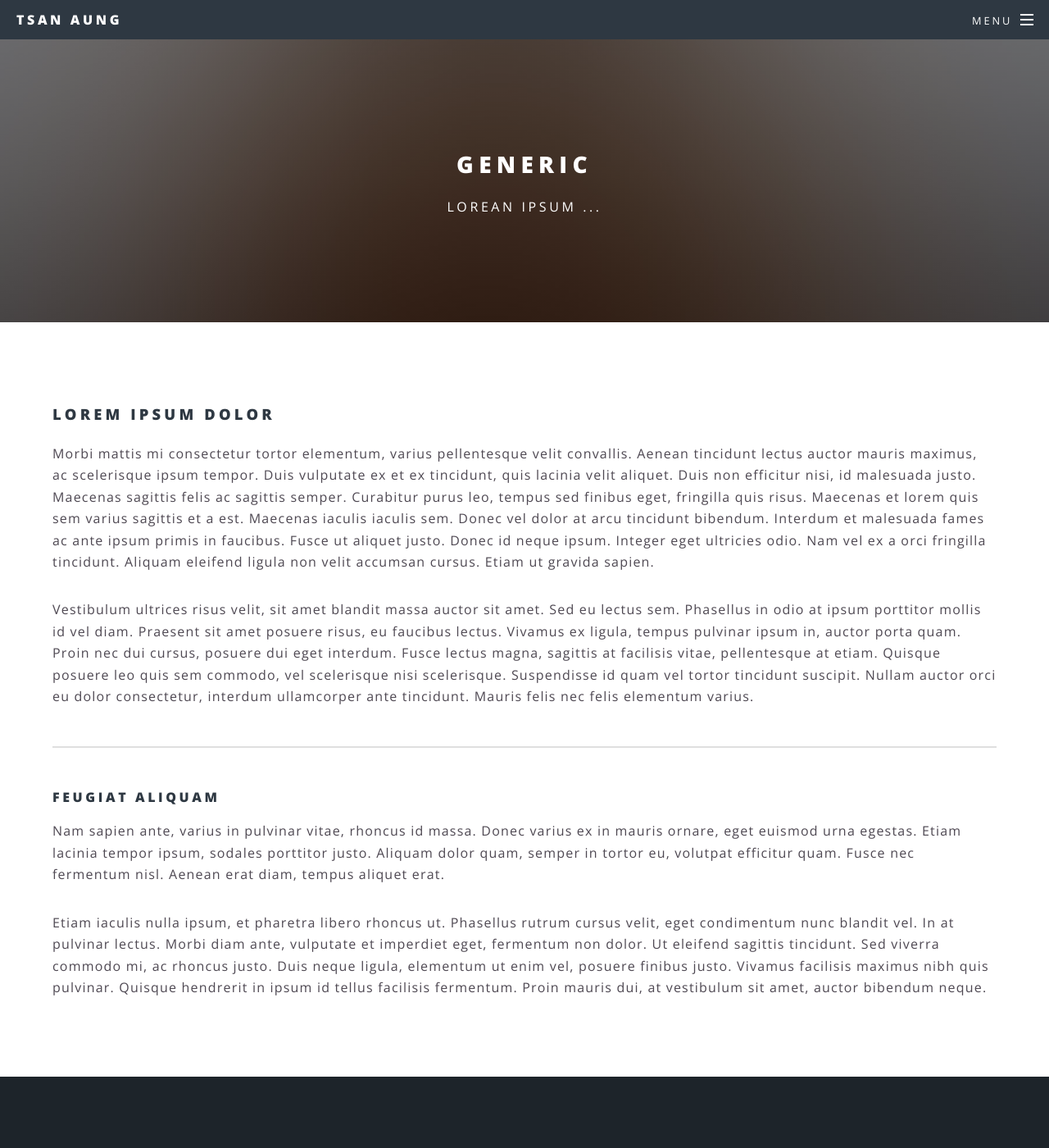
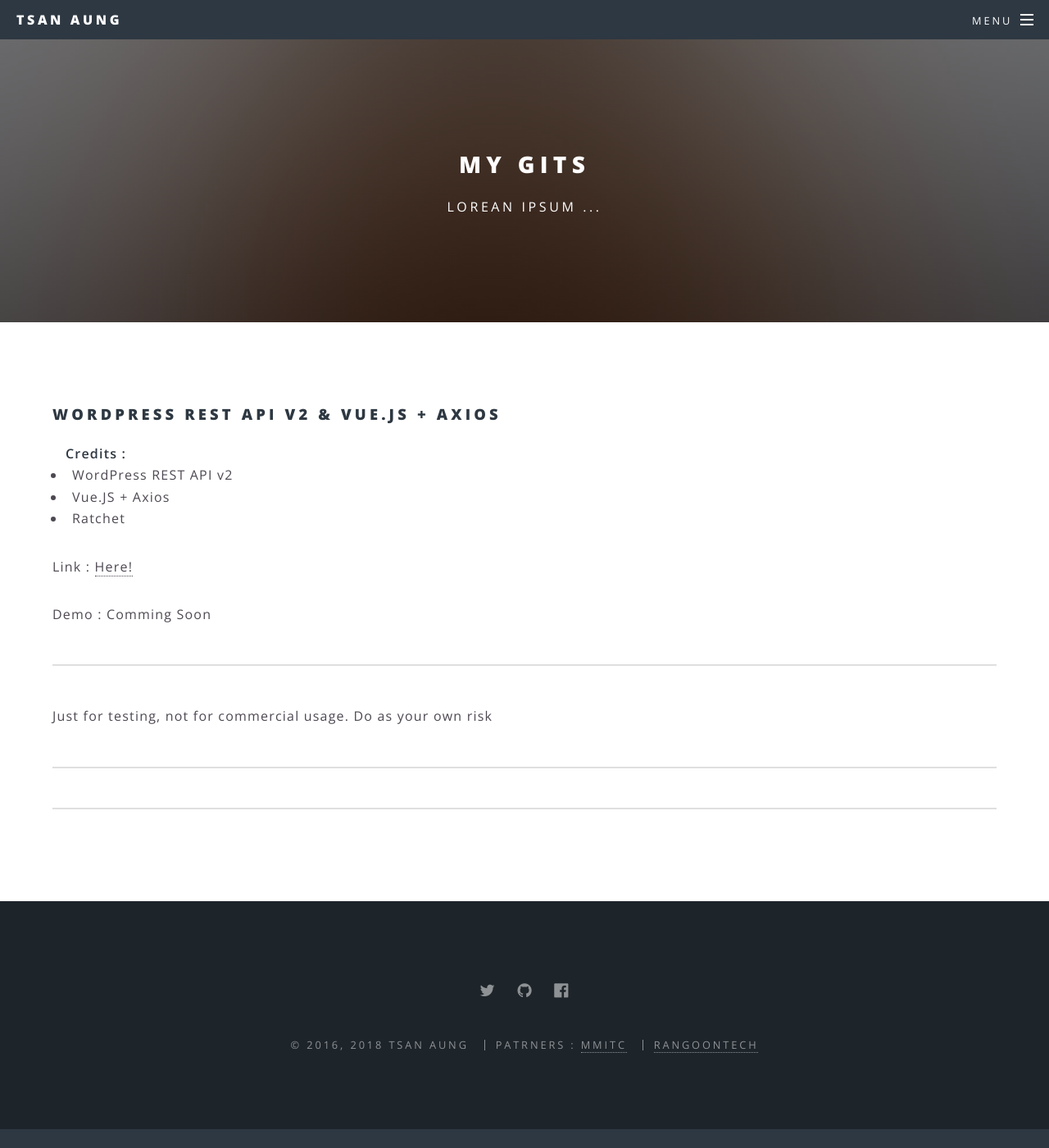
Before and after one commit to tsanaung/tsanaung.github.io, a Jekyll site: the page built from generic.html, in a window 1280 px wide and 1400 px high. Shown: the whole window at 82% size. Built offline with Jekyll 4.4.1, drawn with Linux system fonts in a browser that asks for light colours.

Commit message:
Update generic.html

```diff
--- a/generic.html
+++ b/generic.html
@@ -1,11 +1,17 @@
 ---
 layout: page
-title: Generic
+title: My Gits
 ---
-	<h3>Lorem ipsum dolor</h3>
-	<p>Morbi mattis mi consectetur tortor elementum, varius pellentesque velit convallis. Aenean tincidunt lectus auctor mauris maximus, ac scelerisque ipsum tempor. Duis vulputate ex et ex tincidunt, quis lacinia velit aliquet. Duis non efficitur nisi, id malesuada justo. Maecenas sagittis felis ac sagittis semper. Curabitur purus leo, tempus sed finibus eget, fringilla quis risus. Maecenas et lorem quis sem varius sagittis et a est. Maecenas iaculis iaculis sem. Donec vel dolor at arcu tincidunt bibendum. Interdum et malesuada fames ac ante ipsum primis in faucibus. Fusce ut aliquet justo. Donec id neque ipsum. Integer eget ultricies odio. Nam vel ex a orci fringilla tincidunt. Aliquam eleifend ligula non velit accumsan cursus. Etiam ut gravida sapien.</p>
-	<p>Vestibulum ultrices risus velit, sit amet blandit massa auctor sit amet. Sed eu lectus sem. Phasellus in odio at ipsum porttitor mollis id vel diam. Praesent sit amet posuere risus, eu faucibus lectus. Vivamus ex ligula, tempus pulvinar ipsum in, auctor porta quam. Proin nec dui cursus, posuere dui eget interdum. Fusce lectus magna, sagittis at facilisis vitae, pellentesque at etiam. Quisque posuere leo quis sem commodo, vel scelerisque nisi scelerisque. Suspendisse id quam vel tortor tincidunt suscipit. Nullam auctor orci eu dolor consectetur, interdum ullamcorper ante tincidunt. Mauris felis nec felis elementum varius.</p>
+	<h3>WordPress REST API v2 & Vue.js + Axios</h3>
+<ul>
+	<strong>Credits :</strong>
+	<li>WordPress REST API v2</li>
+	<li>Vue.JS + Axios</li>
+	<li>Ratchet</li>
+</ul>
+	<p>Link : <a href="https://github.com/tsanaung/wordpress-vue-axois">Here!</a></p>
+	<p>Demo : Comming Soon</p>
 	<hr />
-	<h4>Feugiat aliquam</h4>
-	<p>Nam sapien ante, varius in pulvinar vitae, rhoncus id massa. Donec varius ex in mauris ornare, eget euismod urna egestas. Etiam lacinia tempor ipsum, sodales porttitor justo. Aliquam dolor quam, semper in tortor eu, volutpat efficitur quam. Fusce nec fermentum nisl. Aenean erat diam, tempus aliquet erat.</p>
-	<p>Etiam iaculis nulla ipsum, et pharetra libero rhoncus ut. Phasellus rutrum cursus velit, eget condimentum nunc blandit vel. In at pulvinar lectus. Morbi diam ante, vulputate et imperdiet eget, fermentum non dolor. Ut eleifend sagittis tincidunt. Sed viverra commodo mi, ac rhoncus justo. Duis neque ligula, elementum ut enim vel, posuere finibus justo. Vivamus facilisis maximus nibh quis pulvinar. Quisque hendrerit in ipsum id tellus facilisis fermentum. Proin mauris dui, at vestibulum sit amet, auctor bibendum neque.</p>
+	<p>Just for testing, not for commercial usage. Do as your own risk</p>
+
+<hr/> <hr/>
```
